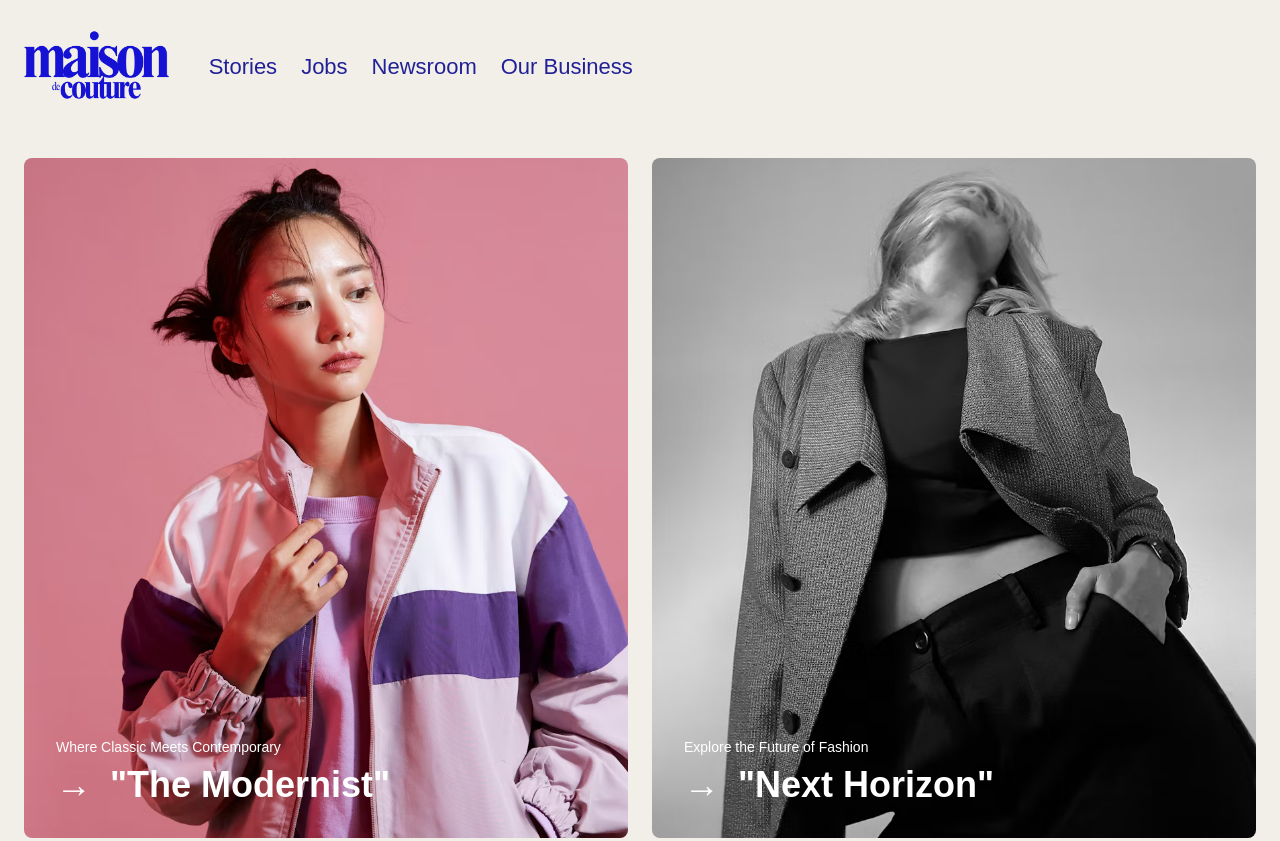
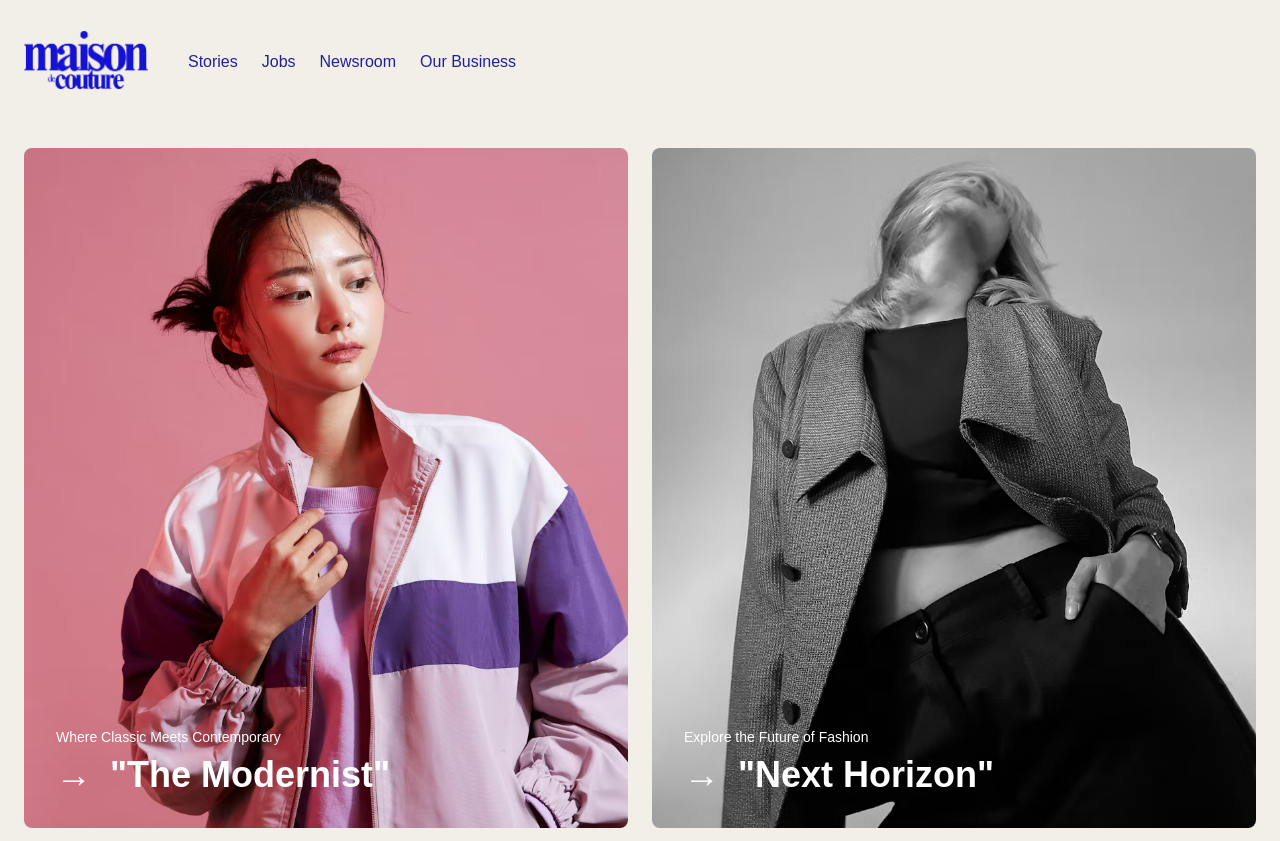
Before and after one commit to BerkanHRGL/development_challenge, a plain HTML site: page index.html in a window 1280 px wide. Shown: the top 841 px of the page. Drawn offline with Linux system fonts and the light colour scheme; a script that the page names is missing.

Commit message:
first version website

```diff
--- a/styles.css
+++ b/styles.css
@@ -23,7 +23,7 @@ body {
 }
 
 .logo {
-    height: 70px;
+    height: 60px;
     width: auto;
 }
 
@@ -42,7 +42,7 @@ body {
     text-decoration: none;
     color: #222097;
     font-weight: 500;
-    font-size: 22px;
+    font-size: 16px;
 }
 
 .nav-links a:hover {
```
Also changed, not shown: 1 other file.
